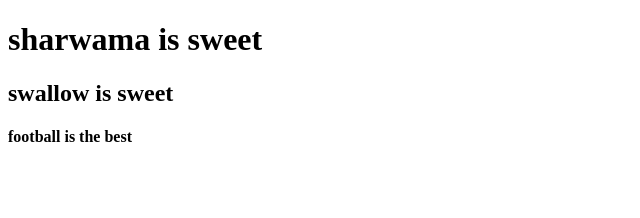
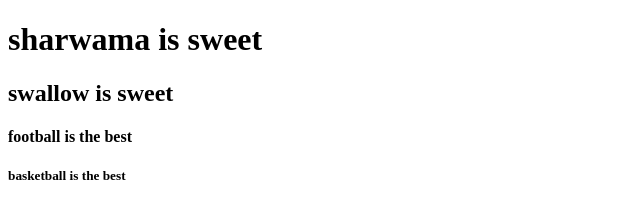
Before and after one commit to justaustinm/boss-project, a plain HTML site: page index.html in a window 1280 px wide. Shown: the whole page, without its empty margins (0-640 px from the left). Drawn offline with Linux system fonts and the light colour scheme.

Commit message:
basketball

```diff
--- a/index.html
+++ b/index.html
@@ -10,6 +10,7 @@
         <br>
         <h2>swallow is sweet</h2>
      <h4>football is the best</h4>
+     <h5>basketball is the best</h5>
     </h1>
  </body>
  </html>
```
